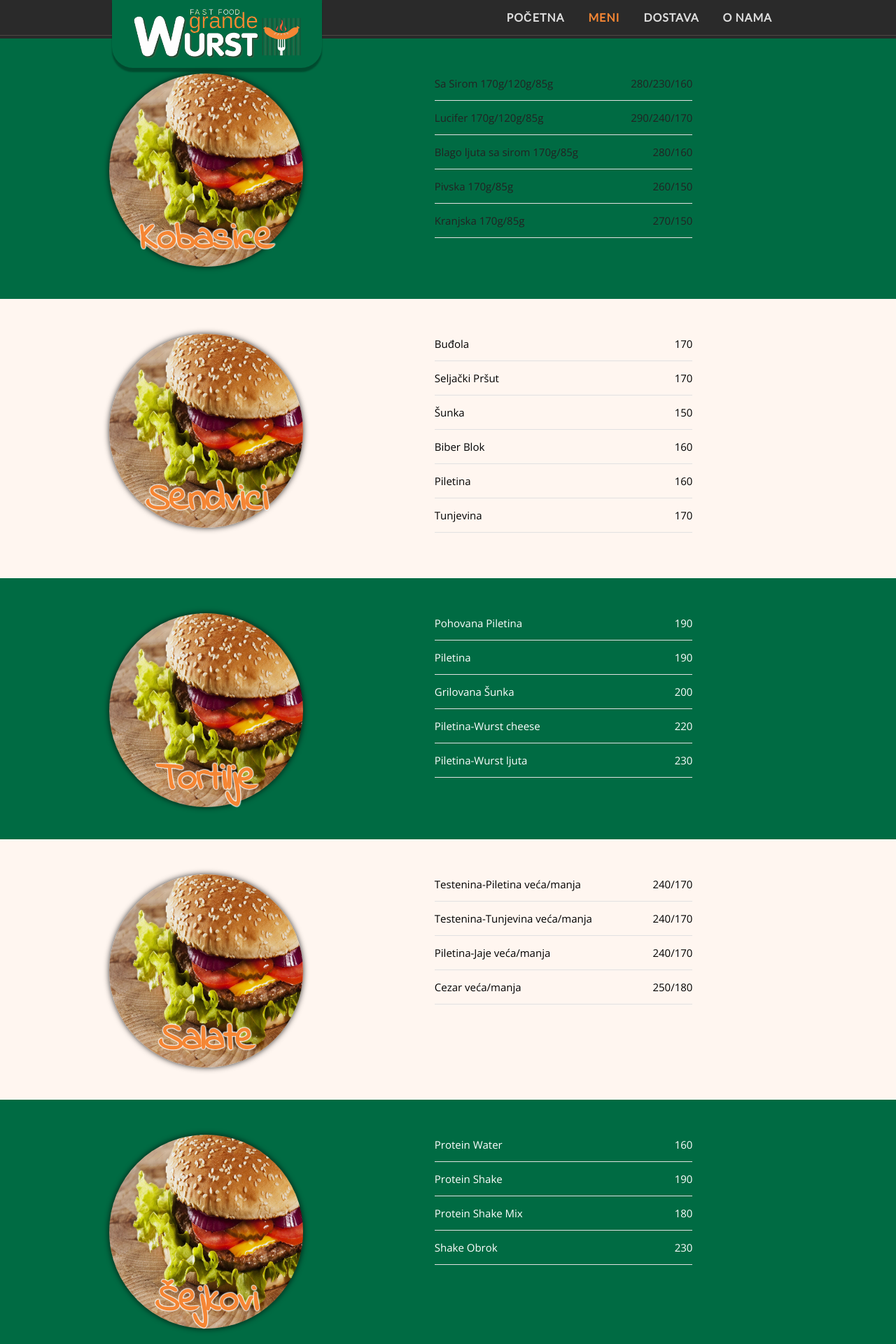
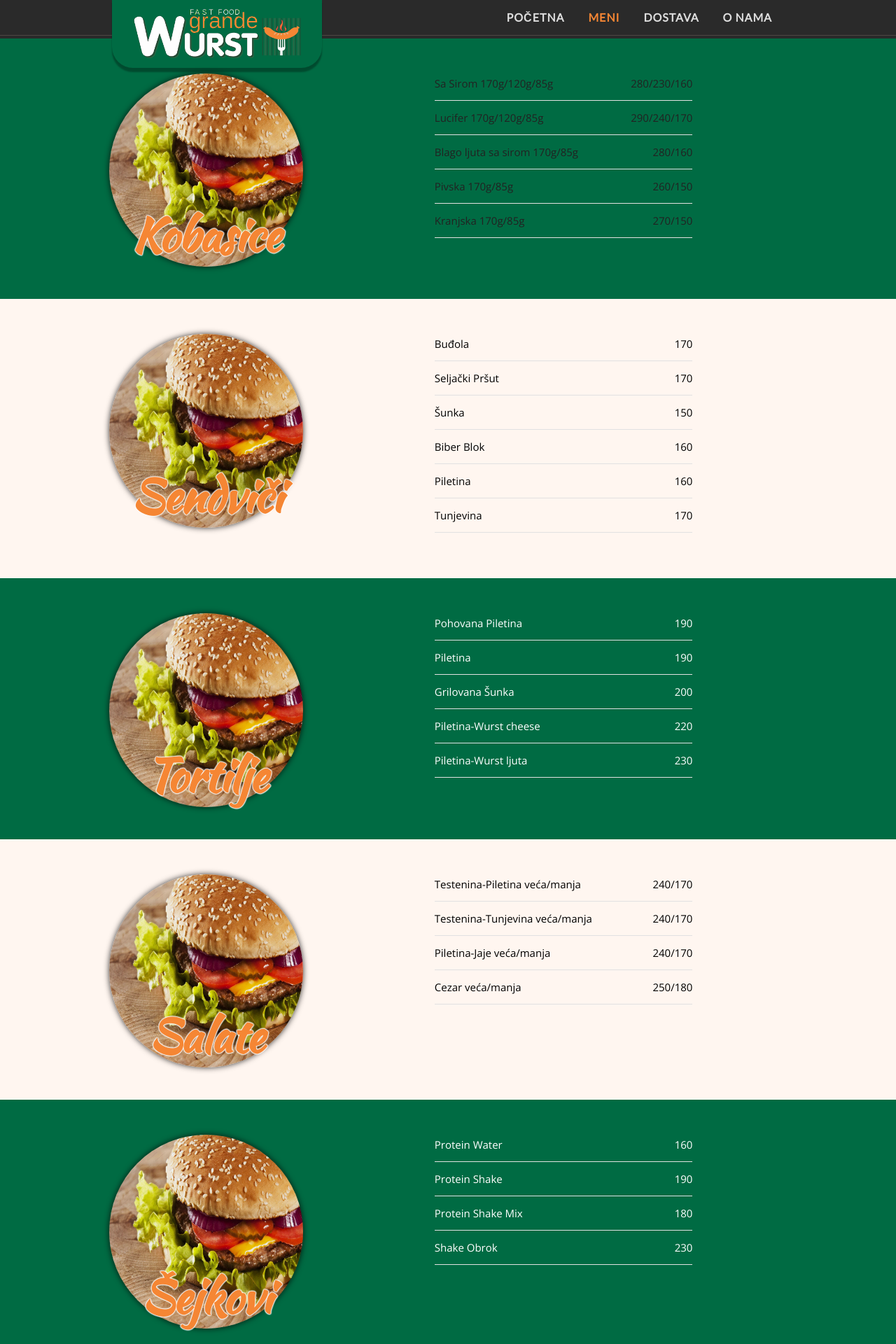
Before and after one commit to TingoL/grandewurst, a PHP site: page /meni.php in a window 1280 px wide. Shown: the top 1920 px of the page at 70% size. Run offline with PHP 8.4, Linux system fonts and the light colour scheme; some libraries are stand-ins or nearby versions.

Commit message:
font sa kvačicama

```diff
--- a/meni.php
+++ b/meni.php
@@ -3,8 +3,7 @@
     require("header.php");
    ?>
 
-
-  <link rel="stylesheet" type="text/css" href="http://fonts.googleapis.com/css?family=Indie+Flower">
+  <link href='https://fonts.googleapis.com/css?family=Kaushan+Script&subset=latin,latin-ext' rel='stylesheet' type='text/css'>
   <div class="sekcija-1">
     <div class="container">
       <div class="row">
@@ -54,7 +53,7 @@
         <div class="one-half column slika">
           <img class="meni-kobaje" src="public/images/lel.jpg" />
           <div class="ribbon">
-            <strong class="ribbon-content"><h1>Sendvici</h1></strong>
+            <strong class="ribbon-content"><h1>Sendviči</h1></strong>
           </div>
         </div>
     <div class="container">
--- a/public/css/custom.css
+++ b/public/css/custom.css
@@ -1213,11 +1213,11 @@ footer ul li:hover > a {
 
    }
 .ribbon h1 {
-   font-size: 55px!important;
+   font-size: 65px!important;
    font-weight:bold;
    color: #F58634;
    /* text-shadow: #d65c5c 0 1px 0; */
-   font-family: 'Indie Flower',Helvetica, sans-serif;
+   font-family: 'Kaushan Script',Helvetica, sans-serif;
    text-shadow: 0 0 2px white, 0 0 2px white, 0 0 2px white, 0 0 2px white, 0 0 2px white;
    margin:0px;
    padding: 15px 10px;
```
